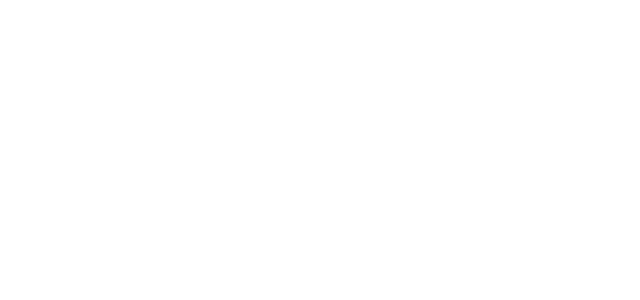
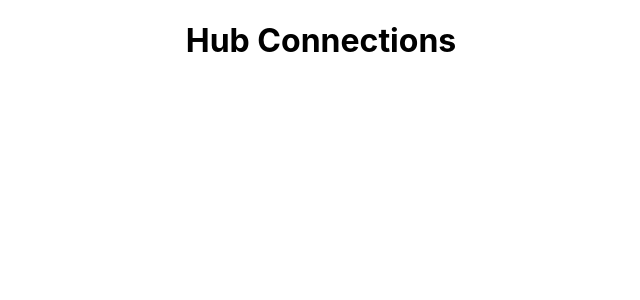
Before and after one commit to Softoone/projeto-hackaton, a React (Create React App) app in the folder Front-End/hub-connections/: page / in a window 1280 px wide. Shown: the top 300 px of the page, without its empty margins (319-959 px from the left). Built offline with nearby package versions, Linux system fonts and the light colour scheme.

Commit message:
Testando alterações

```diff
--- a/Front-End/hub-connections/src/App.js
+++ b/Front-End/hub-connections/src/App.js
@@ -1,7 +1,11 @@
 import "./App.css";
 
 function App() {
-  return <div className="App"></div>;
+  return (
+    <div className="App">
+      <h1>Hub Connections</h1>
+    </div>
+  );
 }
 
 export default App;
```
